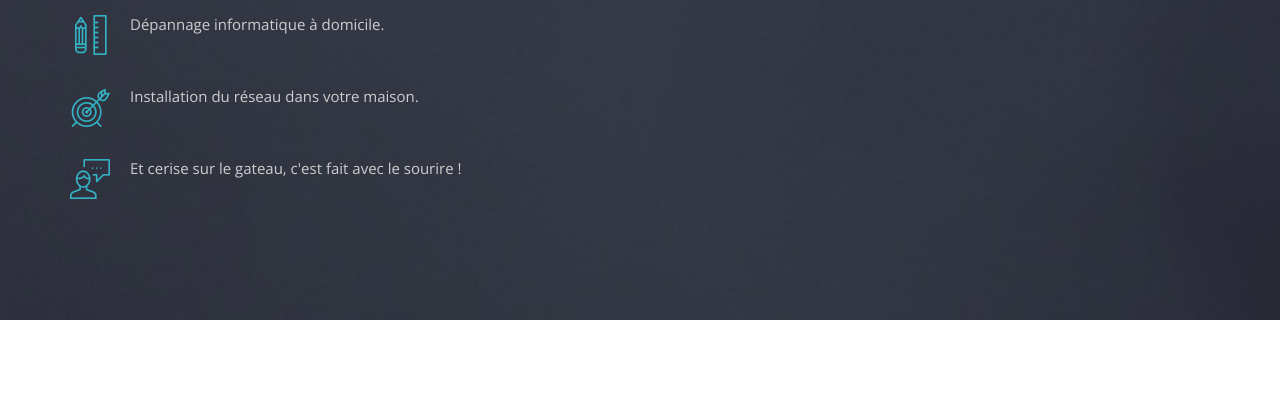
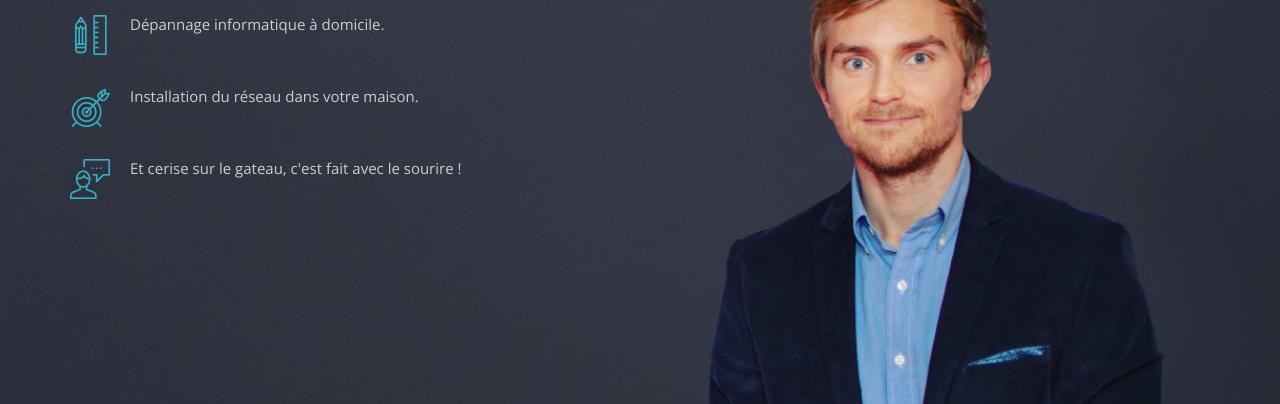
Before and after one commit to Pierrelgx/website_v0, a plain HTML site: page index.html in a window 1280 px wide. Shown: the part 257-661 px from the top of the page. Drawn offline with nearby package versions, Linux system fonts and the light colour scheme.

Commit message:
update photoooo

```diff
--- a/css/style.css
+++ b/css/style.css
@@ -34,6 +34,11 @@ Version: 1.0
 /* 			            01. GENERAL LAYOUT                    */
 /* ========================================================== */
 
+.imgMoi {
+	text-align: center;
+	justify-content: center;
+
+}
 
 .no-padding{
 	padding:0;
--- a/index.html
+++ b/index.html
@@ -66,6 +66,8 @@
                         <span class="icon-bar"></span>
                     </button>
 
+
+
                     <a href="index.html" class="navbar-brand brand scrool"><span class="blue">👱🏻‍♂️ Pierre </span>LEGOUX</a>
                 </div>
 
@@ -108,6 +110,7 @@
 
                     <h1 class="home-title wow fadeIn" data-wow-delay="0.25s">Dépannage Informatique</h1>
 
+
                     <ul class="features-list-hero">
 
                         <li class="wow fadeIn" data-wow-delay="0.5s">
@@ -127,8 +130,13 @@
 
                     </ul>
 
+
                 </div>
                 <!--end col-md-6-->
+
+                <div class="imgMoi">
+                    <img src="./images/lol_me.png" alt="mySelf" width="40%">
+                </div>
 
             </div>
             <!--end row-->
@@ -480,7 +488,7 @@
                         <i class="icon icon-star-two red"></i>
                     </div>
 
-                    <p class="section-subtitle">En fonction de vos besoin, plusieurs forfaits s'offrent à vous :</p>
+                    <p class="section-subtitle">En fonction de vos besoins, plusieurs forfaits s'offrent à vous :</p>
                 </div>
                 <!--end col-md-12-->
 
```
Also changed, not shown: images/lol_me.png (added), 1 other file.
